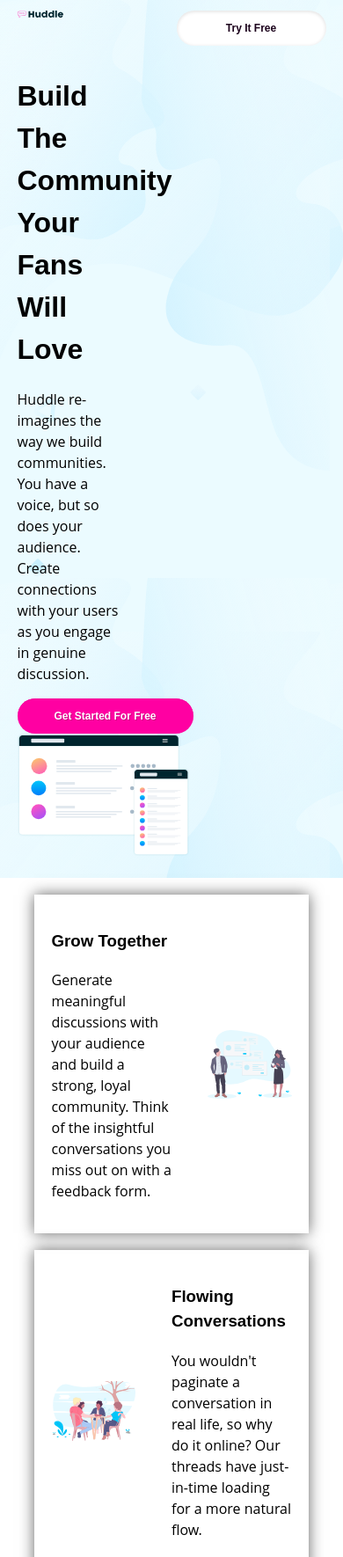
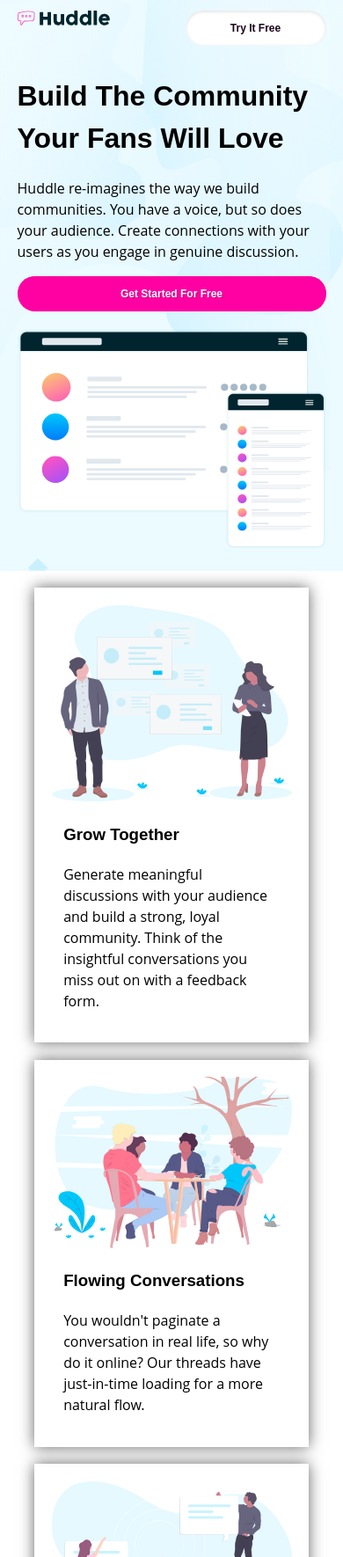
Before and after one commit to jhansi1/CSS_Challenge_1, a plain HTML site: page index.html in a window 390 px wide. Shown: the top 1770 px of the page at 88% size. Drawn offline with Linux system fonts and the light colour scheme; a web font is replaced by a local one.

Commit message:
Added Media Queries to make it responsive

```diff
--- a/css/styles.css
+++ b/css/styles.css
@@ -30,41 +30,36 @@ p {
   padding: 3% 5%;
 }
 
+
+@media screen and (max-width:567px) {
+
+  .top-content {
+    width: 90%;
+    line-height: 1.25;
+    margin: 5%;
+  }
+
+  .illustration-mockups-img {
+    width: 90%;
+    margin: 0 5%;
+  }
+
   .top-logo-img {
-  width: 15%;
-  height: 15%;
+    width: 30%;
+    height: 25%;
   }
 
   .top-try-it-free {
-  width: 15%;
-  height: 15%;
+    width: 100%;
+    height: 100%;
+    max-width: 100%;
     margin: 0;
   }
 
-@media(min-width:568px) {
-  .main-content {
-    display: flex;
-    justify-content: space-between;
-    align-items: center;
-  }
-}
-
-.top-content {
-  width: 30%;
-  line-height: 1.25;
-  margin: 0 5%;
-}
-
-.illustration-mockups-img {
-  width: 50%;
-  margin: 0 5%;
-}
-
-.button-1 {
-  -moz-box-shadow: inset 0 1px 0 0 #f5009b;
-  -webkit-box-shadow: inset 0 1px 0 0 #f5009b;
-  box-shadow: inset 0 1px 0 0 #f5009b;
-  background-color: #ff00a2;
+  .button-2 {
+    box-shadow: 0 0 1rem rgba(0, 0, 0, .6);
+    box-shadow: inset 0 1px 4px 0 #dedede;
+    background-color: #FFFFFF;
     -webkit-border-top-left-radius: 20px;
     -moz-border-radius-topleft: 20px;
     border-top-left-radius: 20px;
@@ -79,26 +74,57 @@ p {
     border-bottom-left-radius: 20px;
     text-indent: 0;
     display: inline-block;
-  color: #ffffff;
+    color: #1c031c;
     font-family: Arial;
     font-size: 12px;
     font-weight: bold;
     font-style: normal;
     height: 40px;
     line-height: 40px;
-  width: 200px;
+    width: 10rem;
     text-decoration: none;
     text-align: center;
-  text-shadow: 1px 1px 0 #cc0081;
+    text-shadow: 1px 1px 0 #fafafa;
   }
 
-.button-1:hover {
-  background-color: #fa009e;
+  .button-2:hover {
+    background-color: #fffcfe;
   }
 
-.button-1:active {
+  .button-2:active {
     position: relative;
     top: 1px;
+  }
+
+}
+
+@media screen and (min-width:568px) {
+  .main-content {
+    display: flex;
+    justify-content: space-between;
+    align-items: center;
+  }
+
+  .top-content {
+    width: 30%;
+    line-height: 1.25;
+    margin: 0 5%;
+  }
+
+  .illustration-mockups-img {
+    width: 50%;
+    margin: 0 5%;
+  }
+
+  .top-logo-img {
+    width: 15%;
+    height: 15%;
+  }
+
+  .top-try-it-free {
+    width: 15%;
+    height: 15%;
+    margin: 0;
   }
 
   /* This button was generated using CSSButtonGenerator.com*/
@@ -142,7 +168,95 @@ p {
     top: 1px;
   }
 
+
+}
+
+
+.button-1 {
+  -moz-box-shadow: inset 0 1px 0 0 #f5009b;
+  -webkit-box-shadow: inset 0 1px 0 0 #f5009b;
+  box-shadow: inset 0 1px 0 0 #f5009b;
+  background-color: #ff00a2;
+  -webkit-border-top-left-radius: 20px;
+  -moz-border-radius-topleft: 20px;
+  border-top-left-radius: 20px;
+  -webkit-border-top-right-radius: 20px;
+  -moz-border-radius-topright: 20px;
+  border-top-right-radius: 20px;
+  -webkit-border-bottom-right-radius: 20px;
+  -moz-border-radius-bottomright: 20px;
+  border-bottom-right-radius: 20px;
+  -webkit-border-bottom-left-radius: 20px;
+  -moz-border-radius-bottomleft: 20px;
+  border-bottom-left-radius: 20px;
+  text-indent: 0;
+  display: inline-block;
+  color: #ffffff;
+  font-family: Arial;
+  font-size: 12px;
+  font-weight: bold;
+  font-style: normal;
+  height: 40px;
+  line-height: 40px;
+  width: 200px;
+  text-decoration: none;
+  text-align: center;
+  text-shadow: 1px 1px 0 #cc0081;
+}
+
+.button-1:hover {
+  background-color: #fa009e;
+}
+
+.button-1:active {
+  position: relative;
+  top: 1px;
+}
+
+
 /* middle container */
+@media screen and (max-width: 567px) {
+  .middle-block {
+    box-shadow: 0 0 1rem rgba(0, 0, 0, .6);
+    margin: 5% 10%;
+    padding: 5%;
+  }
+
+  .middle-image-1 {
+    width: 100%;
+    height: 100%;
+    order: 2;
+  }
+
+  .middle-feature-1 {
+    margin: 0 5%;
+
+  }
+
+  .middle-image-2 {
+    width: 100%;
+    height: 100%;
+  }
+
+  .middle-feature-2 {
+      margin: 0 5%;
+  }
+
+  .middle-image-3 {
+    width: 100%;
+    height: 100%;
+
+  }
+
+  .middle-feature-3 {
+    margin: 0 5%;
+
+  }
+
+}
+
+
+@media screen and (min-width: 568px){
   .middle-block {
     display: flex;
     align-items: center;
@@ -184,6 +298,7 @@ p {
     order: 1;
   }
 
+}
 .middle-addtional-details {
   width: 40%;
   top: 50px;
@@ -205,12 +320,98 @@ p {
   padding: 7% 5% 5%;
 }
 
+
+@media(max-width:567px) {
+
+  .bottom-logo-img {
+    width: 35%;
+    height: 35%;
+    margin-top: 10%;
+  }
+
+  .bottom-sub-container-1 {
+    width: 100%;
+    text-align: left;
+  }
+
+  .bottom-sub-container {
+    width: 100%;
+    margin: 1% 1%;
+    text-align: center;
+  }
+
+  .copyright {
+    text-align: center;
+    font-size: 0.7rem;
+    padding-top: 2%;
+  }
+
+  .bottom-img {
+    width: 10%;
+    background-color: white;
+    border-radius: 100%;
+    margin: 0 3%;
+  }
+
+  .footer-all-rows-col {
+    width: 100%;
+  }
+
+  .footer-content {
+    padding: 0 5%;
+  }
+
+
+  .button-1 {
+    -moz-box-shadow: inset 0 1px 0 0 #f5009b;
+    -webkit-box-shadow: inset 0 1px 0 0 #f5009b;
+    box-shadow: inset 0 1px 0 0 #f5009b;
+    background-color: #ff00a2;
+    -webkit-border-top-left-radius: 20px;
+    -moz-border-radius-topleft: 20px;
+    border-top-left-radius: 20px;
+    -webkit-border-top-right-radius: 20px;
+    -moz-border-radius-topright: 20px;
+    border-top-right-radius: 20px;
+    -webkit-border-bottom-right-radius: 20px;
+    -moz-border-radius-bottomright: 20px;
+    border-bottom-right-radius: 20px;
+    -webkit-border-bottom-left-radius: 20px;
+    -moz-border-radius-bottomleft: 20px;
+    border-bottom-left-radius: 20px;
+    text-indent: 0;
+    display: inline-block;
+    color: #ffffff;
+    font-family: Arial;
+    font-size: 12px;
+    font-weight: bold;
+    font-style: normal;
+    height: 40px;
+    line-height: 40px;
+    width: 100%;
+    text-decoration: none;
+    text-align: center;
+    text-shadow: 1px 1px 0 #cc0081;
+  }
+
+  .button-1:hover {
+    background-color: #fa009e;
+  }
+
+  .button-1:active {
+    position: relative;
+    top: 1px;
+  }
+
+
+}
+
 @media(min-width:568px) {
   .bottom-main-content {
     display: flex;
     align-items: center;
   }
-}
+
 
   .bottom-logo-img {
     width: 15%;
@@ -249,6 +450,8 @@ p {
     padding: 0 5%;
   }
 
+}
+
 .attribution {
   margin: 0;
 }
```
Lines whose indentation alone changed are shown as unchanged.
